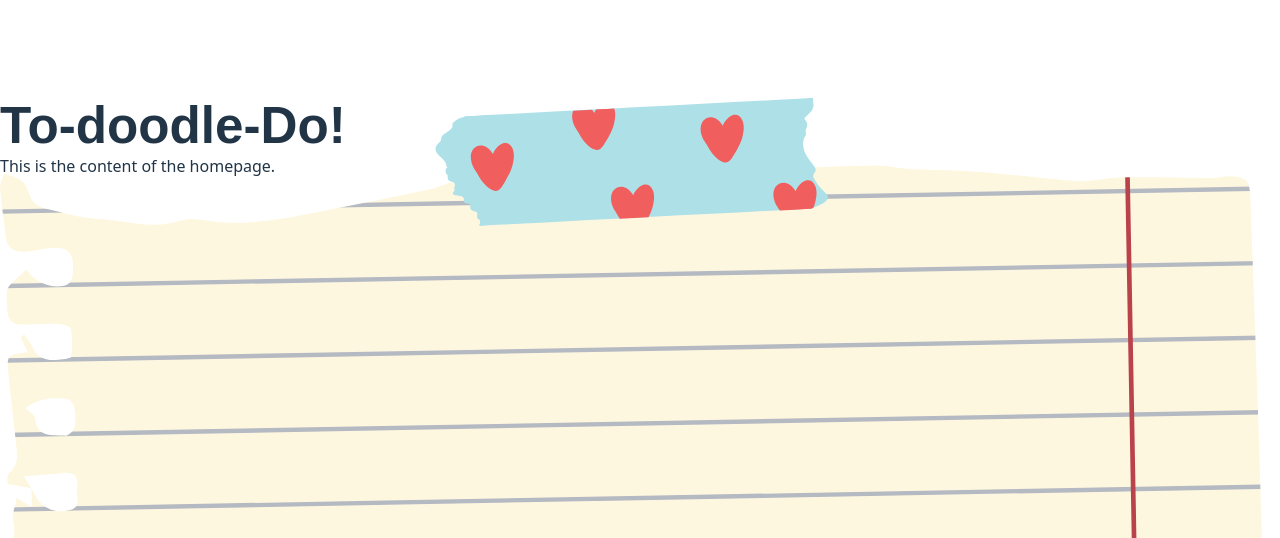
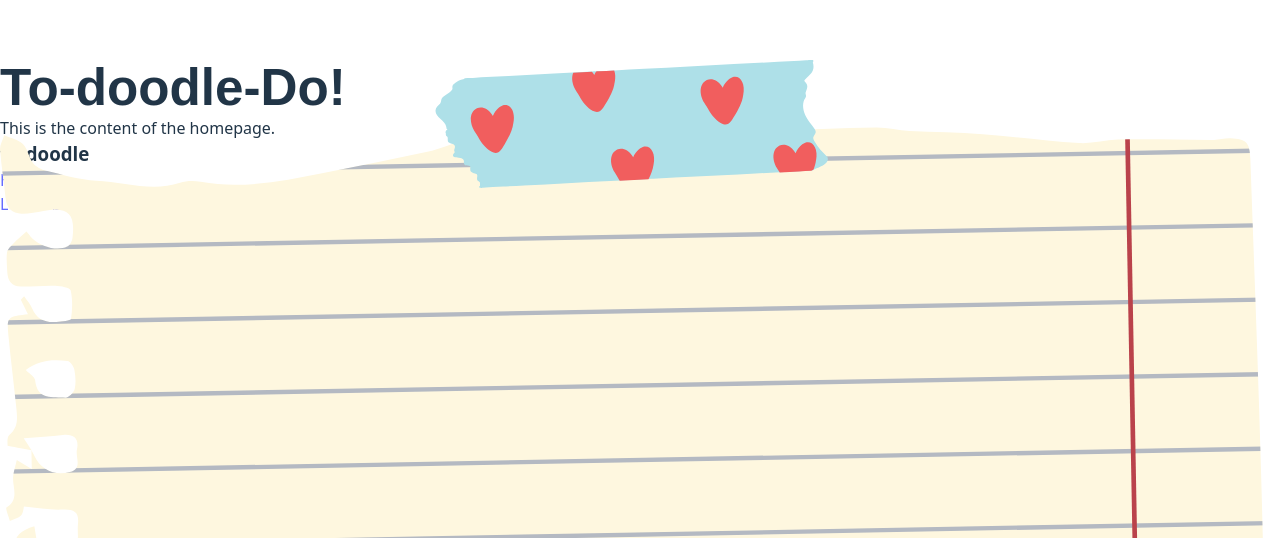
Before and after one commit to NSS-Day-Cohort-76/mini-hack-todo, a React (Vite) app: page / in a window 1280 px wide. Shown: the part 262-800 px from the top of the page. Built offline with nearby package versions, Linux system fonts and the light colour scheme; a web font is replaced by a local one.

Commit message:
added Navbar component

```diff
--- a/src/components/Nav/Navbar.jsx
+++ b/src/components/Nav/Navbar.jsx
@@ -1,8 +1,38 @@
+import { Link, Navigate } from "react-router-dom";
+
 export const Navbar = () => {
 
-    return (<>
-
-    </>)
+    return (<ul className="nav-bar">
+            <li className="nav-bar-item-logo">
+                    <h3>to-doodle</h3>
+            </li>
+            <li className="nav-bar-item">
+                <Link className="nav-bar-link" to="/">
+                   Home
+                </Link>
+            </li>
+            <li className="nav-bar-item">
+                <Link className="nav-bar-link" to="/Leaderboard">
+                   Leaderboard
+                </Link>
+            </li>
+            {localStorage.getItem("task_user") ? (
+                <li className="nav-bar-item">
+                    <Link
+                        className="nav-bar-link"
+                        to=""
+                        onClick={() => {
+                            localStorage.removeItem("task_user");
+                            Navigate("/login", { replace: true });
+                        }}
+                    >
+                        Logout
+                    </Link>
+                </li>
+            ) : (
+                ""
+            )}
+        </ul>)
 
 
 
```
